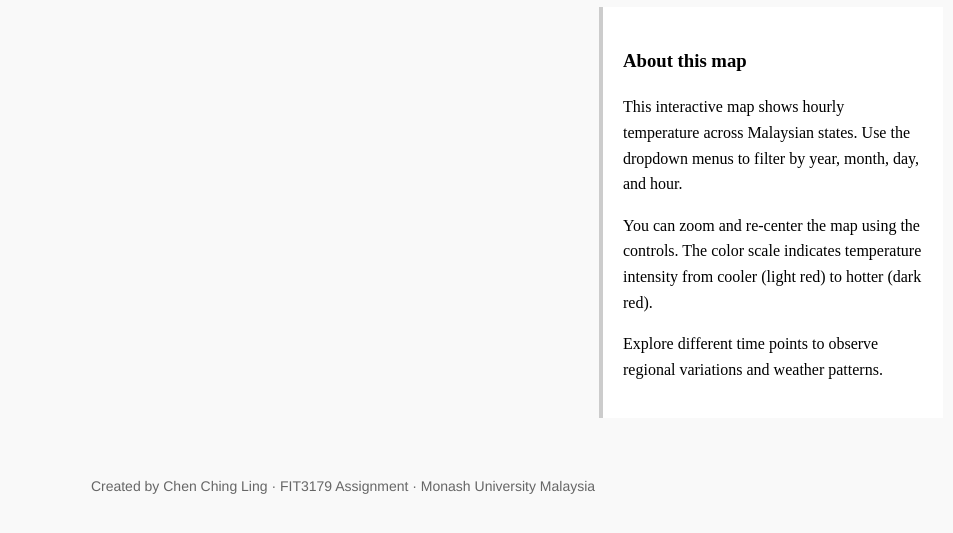
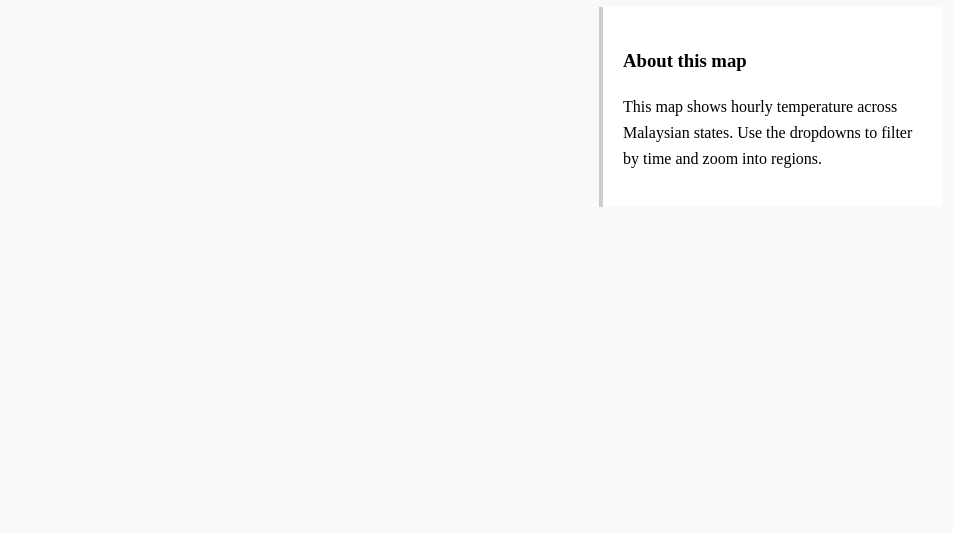
Before and after one commit to ChingLingChen/FIT3179-Homework-Week-10, a plain HTML site: page index.html in a window 1280 px wide. Shown: the part 85-618 px from the top of the page, without its empty margins (297-1250 px from the left). Drawn offline with Linux system fonts and the light colour scheme; a script that the page names is missing.

Commit message:
Change title and description in index.html
Updated the title and modified the description of the map.

```diff
--- a/index.html
+++ b/index.html
@@ -2,7 +2,7 @@
 <html lang="en">
 <head>
   <meta charset="UTF-8">
-  <title>Malaysian Weather</title>
+  <title>Malaysian Temperature Dashboard</title>
   <link rel="stylesheet" href="style.css">
   <script src="https://cdn.jsdelivr.net/npm/vega@5"></script>
   <script src="https://cdn.jsdelivr.net/npm/vega-lite@5"></script>
@@ -15,13 +15,8 @@
     <div id="map"></div>
     <div class="annotation">
       <h3>About this map</h3>
-      <p>This interactive map shows hourly temperature across Malaysian states. Use the dropdown menus to filter by year, month, day, and hour.</p>
-      <p>You can zoom and re-center the map using the controls. The color scale indicates temperature intensity from cooler (light red) to hotter (dark red).</p>
-      <p>Explore different time points to observe regional variations and weather patterns.</p>
+      <p>This map shows hourly temperature across Malaysian states. Use the dropdowns to filter by time and zoom into regions.</p>
     </div>
   </div>
-  <footer>
-    Created by Chen Ching Ling · FIT3179 Assignment · Monash University Malaysia
-  </footer>
 </body>
 </html>
```
